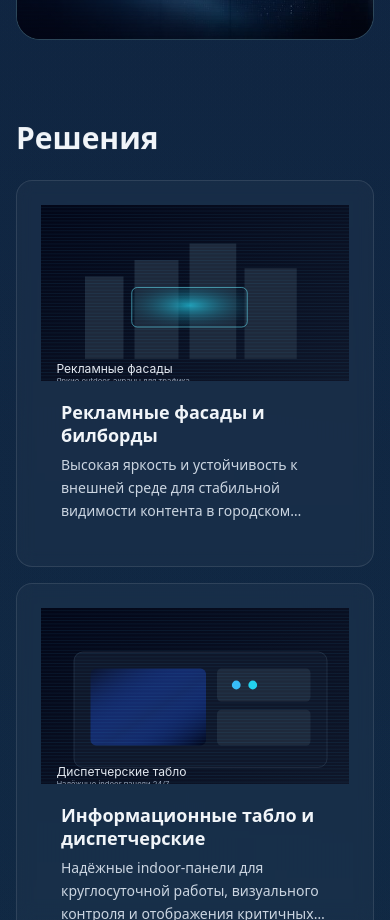
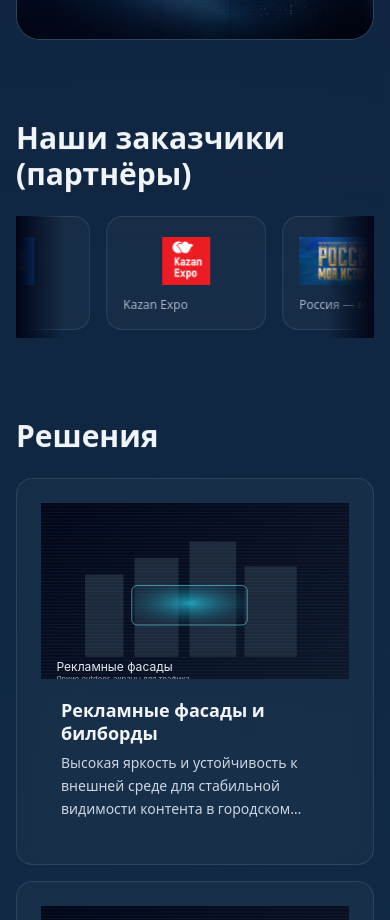
Before and after one commit to Fidail333/Sap, a Next.js app: page / in a window 390 px wide. Shown: the part 1060-1980 px from the top of the page. Built offline with nearby package versions, Linux system fonts and the light colour scheme; no server answers.

Commit message:
Add partners marquee section and remove recent cases from home

```diff
--- a/src/app/globals.css
+++ b/src/app/globals.css
@@ -31,3 +31,22 @@ body {
   from { transform: translateY(-4%); }
   to { transform: translateY(4%); }
 }
+
+.partners-marquee-track {
+  animation: partners-marquee 52s linear infinite;
+}
+
+@media (prefers-reduced-motion: reduce) {
+  .partners-marquee-track {
+    animation: none;
+  }
+}
+
+@keyframes partners-marquee {
+  from {
+    transform: translateX(0);
+  }
+  to {
+    transform: translateX(calc(-50% - 0.5rem));
+  }
+}
--- a/src/app/page.tsx
+++ b/src/app/page.tsx
@@ -10,6 +10,7 @@ import { Section } from '@/components/ui/Section';
 import { productsData } from '@/lib/content';
 import { blogPosts } from '@/data/blog';
 import { buildMetadata, faqSchema } from '@/lib/seo';
+import { PartnersMarquee } from '@/components/sections/PartnersMarquee';
 
 export const metadata: Metadata = buildMetadata('Премиальные LED-решения для бизнеса | Sapphire LED', 'LED-экраны для indoor, outdoor, rental и control rooms с инженерным сопровождением и сервисом.', '/');
 
@@ -70,32 +71,6 @@ const faq = [
   ['Можно ли масштабировать экран после запуска?', 'Да, при корректно заложенной архитектуре систему можно расширять секциями. Важно заранее предусмотреть резерв по питанию и управлению, чтобы масштабирование прошло без перестройки узлов.']
 ];
 
-const recentCases = [
-  {
-    title: 'Ритейл-пространство с медиастеной',
-    industry: 'Ритейл',
-    result: 'Собрана indoor-система для промо и навигации с акцентом на детализацию витринного контента.',
-    image: '/visuals/cases/case-retail.svg'
-  },
-  {
-    title: 'Сценический экран для event-площадки',
-    industry: 'События',
-    result: 'Модульная конфигурация для динамичного контента и стабильной работы во время программы.',
-    image: '/visuals/cases/case-stage.svg'
-  },
-  {
-    title: 'Уличный LED-фасад для коммерческого объекта',
-    industry: 'Outdoor',
-    result: 'Реализован яркий фасадный экран, рассчитанный на интенсивный городской поток и внешние условия.',
-    image: '/visuals/cases/case-outdoor.svg'
-  },
-  {
-    title: 'Информационное табло в диспетчерской зоне',
-    industry: 'Инфраструктура',
-    result: 'Настроена рабочая панель для визуализации данных и постоянного мониторинга.',
-    image: '/visuals/cases/case-control.svg'
-  }
-];
 
 function AdvantageIcon({ label }: { label: string }) {
   return (
@@ -128,6 +103,8 @@ export default function Home() {
           </Reveal>
         </div>
       </Section>
+
+      <PartnersMarquee />
 
       <Section id="solutions">
         <Reveal><h2 className="text-3xl font-semibold">Решения</h2></Reveal>
@@ -273,25 +250,6 @@ export default function Home() {
         </div>
       </Section>
 
-      <Section>
-        <Reveal><h2 className="text-3xl font-semibold">Недавние кейсы</h2></Reveal>
-        <div className="mt-6 grid gap-4 md:mt-8 md:grid-cols-2 lg:grid-cols-4">
-          {recentCases.map((item) => (
-            <Reveal key={item.title}>
-              <Card className="flex min-h-[340px] flex-col overflow-hidden p-0">
-                <div className="relative h-36 w-full">
-                  <Image src={item.image} alt={item.title} fill sizes="(max-width: 768px) 100vw, (max-width: 1280px) 50vw, 33vw" className="object-cover" />
-                </div>
-                <div className="p-4">
-                  <p className="text-xs text-cyan-300">{item.industry}</p>
-                  <h3 className="mt-2 text-lg font-semibold">{item.title}</h3>
-                  <p className="mt-2 text-sm text-slate-300">{item.result}</p>
-                </div>
-              </Card>
-            </Reveal>
-          ))}
-        </div>
-      </Section>
     </main>
   );
 }
--- /dev/null
+++ b/src/components/sections/PartnersMarquee.tsx
@@ -0,0 +1,45 @@
+import Image from 'next/image';
+import { Reveal } from '@/components/Reveal';
+import { Section } from '@/components/ui/Section';
+
+const partners = [
+  { name: 'Минюст РФ', logoSrc: '/visuals/1.jpg' },
+  { name: 'ВКонтакте', logoSrc: '/visuals/2.jpg' },
+  { name: 'Kazan Expo', logoSrc: '/visuals/3.png' },
+  { name: 'Россия — моя история', logoSrc: '/visuals/4.jpeg' },
+  { name: 'НИИ НДХиТ', logoSrc: '/visuals/5.jpg' },
+  { name: 'Росатом', logoSrc: '/visuals/6.jpg' },
+  { name: 'Музей совр. истории', logoSrc: '/visuals/7.png' },
+  { name: 'Фонд Рошаля', logoSrc: '/visuals/8.png' },
+  { name: 'Роснефть', logoSrc: '/visuals/9.png' },
+  { name: 'Форум «Россия»', logoSrc: '/visuals/10.png' },
+  { name: 'Минэнерго РФ', logoSrc: '/visuals/11.png' }
+];
+
+const marqueeItems = [...partners, ...partners];
+
+export function PartnersMarquee() {
+  return (
+    <Section>
+      <Reveal>
+        <h2 className="text-3xl font-semibold">Наши заказчики (партнёры)</h2>
+      </Reveal>
+      <div className="relative mt-6 md:mt-8">
+        <div className="partners-marquee flex gap-4 overflow-x-auto pb-2 [mask-image:linear-gradient(to_right,transparent,black_8%,black_92%,transparent)] [scrollbar-width:none] [&::-webkit-scrollbar]:hidden">
+          <div className="partners-marquee-track flex min-w-max gap-4">
+            {marqueeItems.map((partner, index) => (
+              <article key={`${partner.name}-${index}`} className="min-w-[160px] rounded-2xl border border-white/10 bg-white/[0.03] p-4 backdrop-blur sm:min-w-[180px]">
+                <div className="relative flex h-14 items-center justify-center">
+                  <Image src={partner.logoSrc} alt={partner.name} width={120} height={56} className="h-12 w-auto object-contain" />
+                </div>
+                <p className="mt-2 truncate text-xs text-slate-300/80">{partner.name}</p>
+              </article>
+            ))}
+          </div>
+        </div>
+        <div className="pointer-events-none absolute inset-y-0 left-0 w-12 bg-gradient-to-r from-slate-950 to-transparent" aria-hidden="true" />
+        <div className="pointer-events-none absolute inset-y-0 right-0 w-12 bg-gradient-to-l from-slate-950 to-transparent" aria-hidden="true" />
+      </div>
+    </Section>
+  );
+}
```
